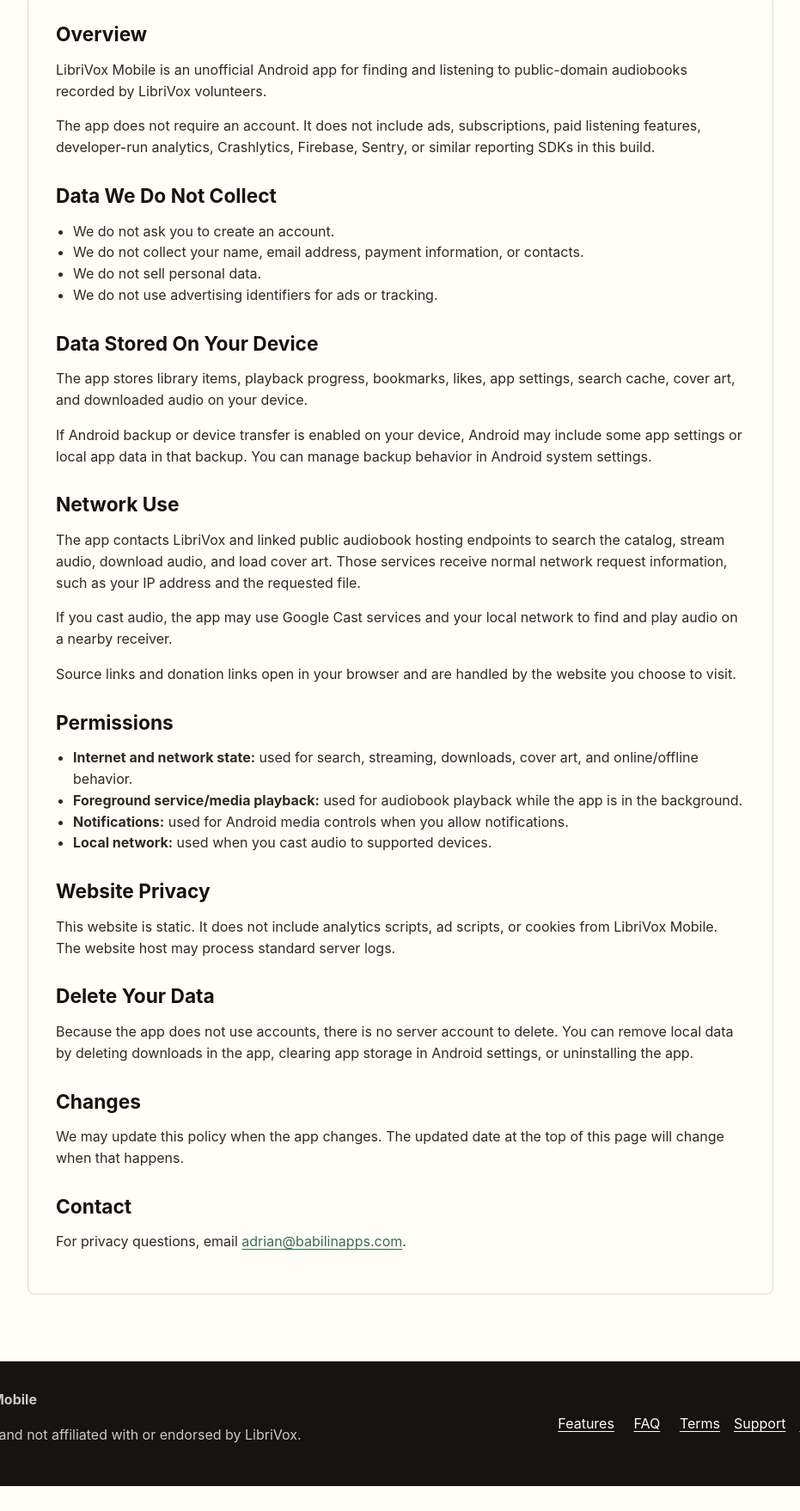
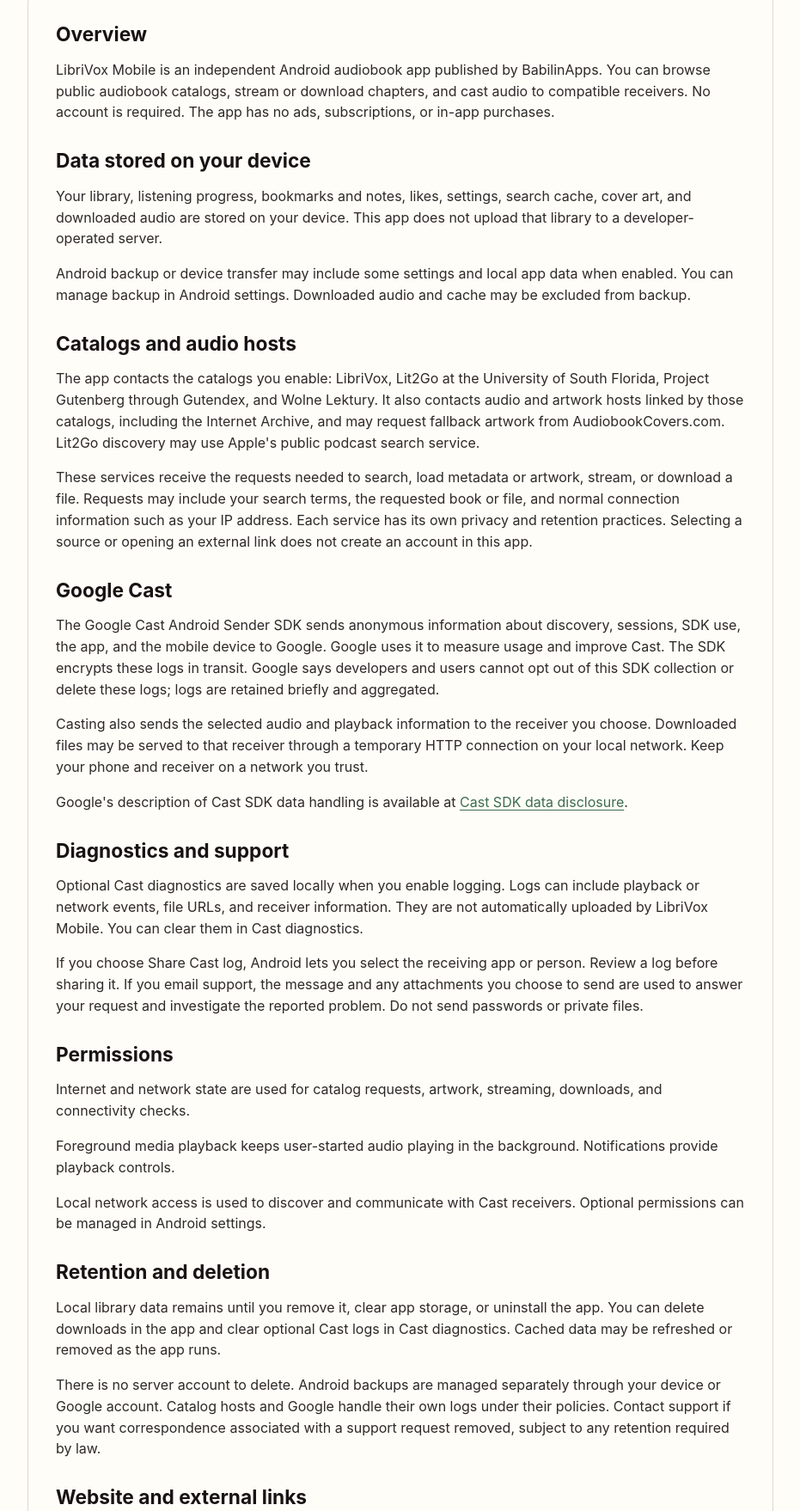
Before and after one commit to ababilinski/librivox-mobile, a website: page docs/privacy-policy/index.html in a window 1280 px wide. Shown: the part 357-2115 px from the top of the page at 86% size, without its empty margins (174-1105 px from the left). Before the commit the page ends 2086 px from the top, so only its background shows below. Drawn offline with Linux system fonts and the light colour scheme.

Commit message:
docs: update audiobook privacy and source disclosures

```diff
--- a/docs/privacy-policy/index.html
+++ b/docs/privacy-policy/index.html
@@ -41,51 +41,47 @@
       <div class="page-hero">
         <p class="eyebrow">Policy</p>
         <h1>Privacy Policy</h1>
-        <p>Last updated: June 28, 2026</p>
+        <p>Last updated: October 8, 2026</p>
       </div>
 
       <section class="legal">
         <article>
           <h2>Overview</h2>
-          <p>LibriVox Mobile is an unofficial Android app for finding and listening to public-domain audiobooks recorded by LibriVox volunteers.</p>
-          <p>The app does not require an account. It does not include ads, subscriptions, paid listening features, developer-run analytics, Crashlytics, Firebase, Sentry, or similar reporting SDKs in this build.</p>
+          <p>LibriVox Mobile is an independent Android audiobook app published by BabilinApps. You can browse public audiobook catalogs, stream or download chapters, and cast audio to compatible receivers. No account is required. The app has no ads, subscriptions, or in-app purchases.</p>
 
-          <h2>Data We Do Not Collect</h2>
-          <ul>
-            <li>We do not ask you to create an account.</li>
-            <li>We do not collect your name, email address, payment information, or contacts.</li>
-            <li>We do not sell personal data.</li>
-            <li>We do not use advertising identifiers for ads or tracking.</li>
-          </ul>
+          <h2>Data stored on your device</h2>
+          <p>Your library, listening progress, bookmarks and notes, likes, settings, search cache, cover art, and downloaded audio are stored on your device. This app does not upload that library to a developer-operated server.</p>
+          <p>Android backup or device transfer may include some settings and local app data when enabled. You can manage backup in Android settings. Downloaded audio and cache may be excluded from backup.</p>
 
-          <h2>Data Stored On Your Device</h2>
-          <p>The app stores library items, playback progress, bookmarks, likes, app settings, search cache, cover art, and downloaded audio on your device.</p>
-          <p>If Android backup or device transfer is enabled on your device, Android may include some app settings or local app data in that backup. You can manage backup behavior in Android system settings.</p>
+          <h2>Catalogs and audio hosts</h2>
+          <p>The app contacts the catalogs you enable: LibriVox, Lit2Go at the University of South Florida, Project Gutenberg through Gutendex, and Wolne Lektury. It also contacts audio and artwork hosts linked by those catalogs, including the Internet Archive, and may request fallback artwork from AudiobookCovers.com. Lit2Go discovery may use Apple's public podcast search service.</p>
+          <p>These services receive the requests needed to search, load metadata or artwork, stream, or download a file. Requests may include your search terms, the requested book or file, and normal connection information such as your IP address. Each service has its own privacy and retention practices. Selecting a source or opening an external link does not create an account in this app.</p>
 
-          <h2>Network Use</h2>
-          <p>The app contacts LibriVox and linked public audiobook hosting endpoints to search the catalog, stream audio, download audio, and load cover art. Those services receive normal network request information, such as your IP address and the requested file.</p>
-          <p>If you cast audio, the app may use Google Cast services and your local network to find and play audio on a nearby receiver.</p>
-          <p>Source links and donation links open in your browser and are handled by the website you choose to visit.</p>
+          <h2>Google Cast</h2>
+          <p>The Google Cast Android Sender SDK sends anonymous information about discovery, sessions, SDK use, the app, and the mobile device to Google. Google uses it to measure usage and improve Cast. The SDK encrypts these logs in transit. Google says developers and users cannot opt out of this SDK collection or delete these logs; logs are retained briefly and aggregated.</p>
+          <p>Casting also sends the selected audio and playback information to the receiver you choose. Downloaded files may be served to that receiver through a temporary HTTP connection on your local network. Keep your phone and receiver on a network you trust.</p>
+          <p>Google's description of Cast SDK data handling is available at <a href="https://developers.google.com/cast/docs/android_sender/data_disclosure">Cast SDK data disclosure</a>.</p>
+
+          <h2>Diagnostics and support</h2>
+          <p>Optional Cast diagnostics are saved locally when you enable logging. Logs can include playback or network events, file URLs, and receiver information. They are not automatically uploaded by LibriVox Mobile. You can clear them in Cast diagnostics.</p>
+          <p>If you choose Share Cast log, Android lets you select the receiving app or person. Review a log before sharing it. If you email support, the message and any attachments you choose to send are used to answer your request and investigate the reported problem. Do not send passwords or private files.</p>
 
           <h2>Permissions</h2>
-          <ul>
-            <li><strong>Internet and network state:</strong> used for search, streaming, downloads, cover art, and online/offline behavior.</li>
-            <li><strong>Foreground service/media playback:</strong> used for audiobook playback while the app is in the background.</li>
-            <li><strong>Notifications:</strong> used for Android media controls when you allow notifications.</li>
-            <li><strong>Local network:</strong> used when you cast audio to supported devices.</li>
-          </ul>
+          <p>Internet and network state are used for catalog requests, artwork, streaming, downloads, and connectivity checks.</p>
+          <p>Foreground media playback keeps user-started audio playing in the background. Notifications provide playback controls.</p>
+          <p>Local network access is used to discover and communicate with Cast receivers. Optional permissions can be managed in Android settings.</p>
 
-          <h2>Website Privacy</h2>
-          <p>This website is static. It does not include analytics scripts, ad scripts, or cookies from LibriVox Mobile. The website host may process standard server logs.</p>
+          <h2>Retention and deletion</h2>
+          <p>Local library data remains until you remove it, clear app storage, or uninstall the app. You can delete downloads in the app and clear optional Cast logs in Cast diagnostics. Cached data may be refreshed or removed as the app runs.</p>
+          <p>There is no server account to delete. Android backups are managed separately through your device or Google account. Catalog hosts and Google handle their own logs under their policies. Contact support if you want correspondence associated with a support request removed, subject to any retention required by law.</p>
 
-          <h2>Delete Your Data</h2>
-          <p>Because the app does not use accounts, there is no server account to delete. You can remove local data by deleting downloads in the app, clearing app storage in Android settings, or uninstalling the app.</p>
+          <h2>Website and external links</h2>
+          <p>This project website is hosted on GitHub Pages. It does not include app-operated advertising or analytics scripts. GitHub may process normal hosting logs. Source, donation, support, and repository links open external services with their own privacy policies.</p>
 
-          <h2>Changes</h2>
-          <p>We may update this policy when the app changes. The updated date at the top of this page will change when that happens.</p>
+          <h2>Changes and contact</h2>
+          <p>We update this policy when the app's data handling changes. The date above identifies this version.</p>
+          <p>For privacy questions, email <a href="mailto:adrian@babilinapps.com">adrian@babilinapps.com</a>. Source code is available at <a href="https://github.com/ababilinski/librivox-mobile">GitHub</a>.</p>
 
-          <h2>Contact</h2>
-          <p>For privacy questions, email <a href="mailto:adrian@babilinapps.com">adrian@babilinapps.com</a>.</p>
         </article>
       </section>
     </main>
```
Also changed, not shown: docs/terms-of-service/index.html (+5 -5 lines).
